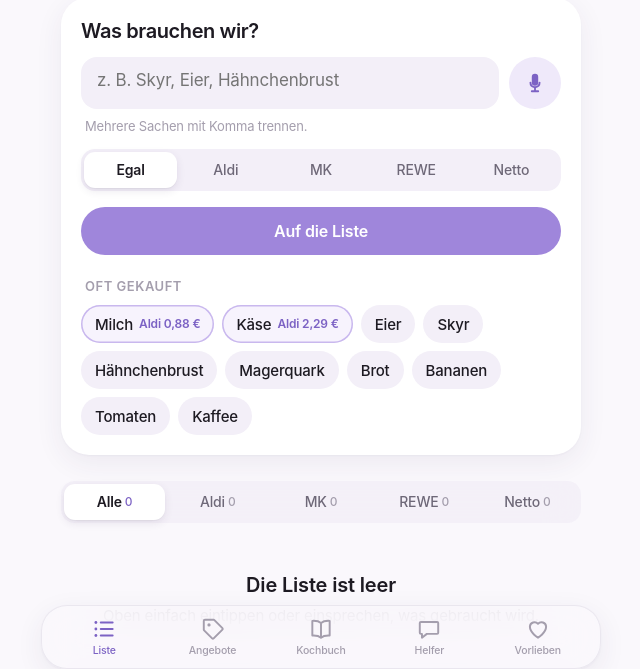
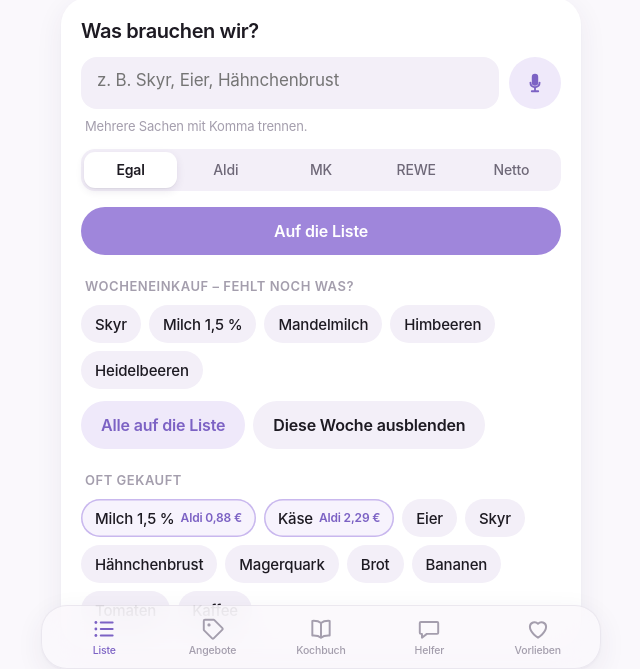
Before and after one commit to Blomska/Anna-Kai-Kueche, a website with bundled scripts: page index.html in a window 1280 px wide. Shown: the part 115-784 px from the top of the page, without its empty margins (319-959 px from the left). Built offline with nearby package versions, Linux system fonts and the light colour scheme; files whose address does not match are found by name.

Commit message:
Wissen aus euren Antworten: Schnittlauch, Fleisch, mild, Portionen, Küche, Milch 1,5 %, Wocheneinkauf
Co-Authored-By: Claude Opus 5.5 <noreply@anthropic.com>
Claude-Session: https://claude.ai/code/session_01DWUjFTFyDoQ4xqmWpBpMsY

```diff
--- a/app.js
+++ b/app.js
@@ -1991,7 +1991,7 @@ const AVOID_SYNONYMS = {
 };
 
 // Wörter nach „keine …", die keine Zutat sind („keine Zeit", „kein Problem")
-const AVOID_STOPWORDS = new Set(['zeit', 'lust', 'problem', 'ahnung', 'angst', 'ausnahme', 'mikrowell', 'ofen', 'thermomix', 'airfryer', 'heißluftfritteus', 'tag', 'woch', 'abend', 'resten', 'rest', 'eile', 'fertiggericht', 'frühling', 'lauchzwiebel']);
+const AVOID_STOPWORDS = new Set(['zeit', 'lust', 'problem', 'ahnung', 'angst', 'ausnahme', 'mikrowell', 'ofen', 'thermomix', 'airfryer', 'heißluftfritteus', 'tag', 'woch', 'abend', 'resten', 'rest', 'eile', 'fertiggericht', 'frühling', 'lauchzwiebel', 'grill', 'muss', 'stress']);
 
 function isAvoided(name, stems = avoidStems()) {
   const n = normalize(name);
@@ -2439,7 +2439,7 @@ function startWissenEntries() {
   return START_WISSEN.map((w, i) => ({ ...w, createdAt: i }));
 }
 
-/* ---------- Wocheneinkauf-Check (Do–Sa) ---------- */
+/* ---------- Wocheneinkauf-Check ---------- */
 
 function weekKey(date = new Date()) {
   // Samstag der laufenden Woche als Schlüssel
@@ -2451,13 +2451,11 @@ function weekKey(date = new Date()) {
 function renderWeeklyCheck() {
   const wrap = $('#weeklyWrap');
   if (!wrap) return;
-  const day = new Date().getDay(); // 4 = Do, 5 = Fr, 6 = Sa
   const dismissed = readJSON('kueche:wocheneinkauf-aus', '') === weekKey();
   const open = onListNames();
   const missing = WOCHENEINKAUF.filter((w) => !open.has(normalize(applyWissen(w.name))));
-  wrap.hidden = !(day >= 4 && day <= 6) || dismissed || !missing.length;
+  wrap.hidden = dismissed || !missing.length;
   if (wrap.hidden) return;
-  $('#weeklyTitle').textContent = day === 6 ? 'Heute ist Wocheneinkauf – fehlt noch was?' : 'Samstag ist Wocheneinkauf – fehlt noch was?';
   $('#weekly').innerHTML = missing.map((w) => `
     <button type="button" class="chip" data-weekly="${escapeHtml(w.name)}" data-weekly-qty="${escapeHtml(w.qty || '')}">
       <span>${escapeHtml(w.name)}${w.qty ? ` <small>(${escapeHtml(w.qty)})</small>` : ''}</span>
--- a/index.html
+++ b/index.html
@@ -84,7 +84,7 @@
           </form>
 
           <div class="weekly" id="weeklyWrap" hidden>
-            <h2 class="section-label" id="weeklyTitle">Samstag ist Wocheneinkauf – fehlt noch was?</h2>
+            <h2 class="section-label" id="weeklyTitle">Wocheneinkauf – fehlt noch was?</h2>
             <div class="chips" id="weekly"></div>
             <div class="weekly__actions">
               <button type="button" class="btn btn--tinted" id="weeklyAll">Alle auf die Liste</button>
--- a/sw.js
+++ b/sw.js
@@ -13,7 +13,7 @@
  * ------------------------------------------------------------------
  */
 
-const CACHE_VERSION = 'v5';
+const CACHE_VERSION = 'v6';
 const APP_CACHE = `kueche-app-${CACHE_VERSION}`;
 const CDN_CACHE = 'kueche-cdn-v1';
 
--- a/wissen.js
+++ b/wissen.js
@@ -19,7 +19,7 @@
  * ------------------------------------------------------------------
  */
 
-export const WISSEN_VERSION = 1;
+export const WISSEN_VERSION = 2;
 
 export const START_WISSEN = [
   {
@@ -32,12 +32,68 @@ export const START_WISSEN = [
     id: 'start-eiweiss',
     seit: 1,
     text: 'Wir kochen gern eiweißreich: Hähnchen, Pute, Fisch, Eier, Skyr, Quark, Hülsenfrüchte.'
+  },
+  // --- seit 2: Antworten von Anna und Kai (25.11.2026) ---
+  {
+    id: 'start-schnittlauch',
+    seit: 2,
+    text: 'Auch kein Schnittlauch. Rezepte damit sind okay – den Schnittlauch einfach weglassen.',
+    meiden: ['schnittlauch']
+  },
+  {
+    id: 'start-fleisch',
+    seit: 2,
+    text: 'Meist Geflügel (Hähnchen, Pute), manchmal Rind, selten Schwein, selten Fisch. Keine Meeresfrüchte.',
+    meiden: ['garnele', 'shrimp', 'scampi', 'muschel', 'tintenfisch', 'calamar', 'krabbe', 'meeresfrücht', 'hummer']
+  },
+  {
+    id: 'start-geschmack',
+    seit: 2,
+    text: 'Lieber mild gewürzt, nicht scharf. Gern italienisch, aber auch alles andere. Eher etwas weniger Kohlenhydrate, ist aber nicht wichtig.'
+  },
+  {
+    id: 'start-portionen',
+    seit: 2,
+    text: 'Meist für 2 Personen, aber beide essen viel (vor allem Kai): Mengen großzügig rechnen, etwa wie für 3.'
+  },
+  {
+    id: 'start-zeit',
+    seit: 2,
+    text: 'Unter der Woche wird abends gekocht, 30–60 Minuten. Am Wochenende mehr Zeit, dann auch mittags.'
+  },
+  {
+    id: 'start-kueche',
+    seit: 2,
+    text: 'Thermomix, Mikrowelle und Grill haben wir nicht. Herd, Backofen und alles andere ist da.'
+  },
+  {
+    id: 'start-alltag',
+    seit: 2,
+    text: 'Frühstück: nur ein Protein-Eiskaffee. Mit zur Arbeit: Skyr mit Obst, Granola und Nüsse. Snacks am liebsten extra eiweißreich, z. B. mit Skyr oder Magerquark.'
+  },
+  {
+    id: 'start-vorrat',
+    seit: 2,
+    text: 'Reis und Nudeln sind immer im Vorrat. Eigenmarken sind völlig in Ordnung.'
+  },
+  {
+    id: 'start-milch',
+    seit: 2,
+    text: 'Milch immer 1,5 %.',
+    wenn: 'Milch',
+    dann: 'Milch 1,5 %'
   }
 ];
 
 /**
  * Wocheneinkauf-Check: Sachen, die fast jede Woche gekauft werden.
- * Ab Donnerstag zeigt die App sie als „Fehlt noch was?"-Hinweis.
+ * Die App zeigt sie als „Fehlt noch was?"-Hinweis (pro Woche ausblendbar).
  * Leer = Hinweis ausgeblendet. Beispiel: [{ name: 'Skyr', qty: '2×' }]
  */
-export const WOCHENEINKAUF = [];
+export const WOCHENEINKAUF = [
+  { name: 'Skyr' },
+  { name: 'Milch 1,5 %' },
+  { name: 'Mandelmilch' },
+  { name: 'Himbeeren' },
+  { name: 'Heidelbeeren' }
+];
--- a/worker/src/index.js
+++ b/worker/src/index.js
@@ -58,8 +58,9 @@ const ReplySchema = z.object({
 const SYSTEM_PROMPT = `Du bist der Küchenhelfer in der App „Anna & Kai Küche“. Dir schreiben Anna oder Kai, ein Paar aus Lüdinghausen. Sie kaufen bei Aldi Nord, Marktkauf Nientied, REWE und Netto ein.
 
 Feste Regeln – immer einhalten:
-- KEINE Zwiebeln: Schlage nie Zwiebeln, Schalotten, Frühlings- oder Lauchzwiebeln vor, auch nicht als Zwiebelpulver – weder in "artikel" noch in "rezepte". Würze stattdessen z. B. mit Knoblauch, Lauch, Sellerie, Kräutern oder Gewürzen. Steht in einem eigenen Rezept von Anna oder Kai eine Zwiebel, übernimm das Rezept, weise aber kurz auf eine Alternative hin.
-- Eiweißreich: Gerichte mit einer guten Eiweißquelle (z. B. Hähnchen, Pute, Fisch, Eier, Skyr, Quark, Hüttenkäse, Hülsenfrüchte, Tofu). Nenne bei Rezepten grob das Eiweiß pro Portion.
+- KEINE Zwiebeln: Schlage nie Zwiebeln, Schalotten, Frühlings- oder Lauchzwiebeln vor, auch nicht als Zwiebelpulver, und auch keinen Schnittlauch – weder in "artikel" noch in "rezepte". Würze stattdessen z. B. mit Knoblauch, Lauch, Sellerie, Kräutern oder Gewürzen. Steht in einem eigenen Rezept von Anna oder Kai eine Zwiebel, übernimm das Rezept, weise aber kurz auf eine Alternative hin.
+- Eiweißreich: Gerichte mit einer guten Eiweißquelle (z. B. Hähnchen, Pute, Fisch, Eier, Skyr, Quark, Hüttenkäse, Hülsenfrüchte, Tofu). Nenne bei Rezepten grob das Eiweiß pro Portion. Snacks am liebsten extra eiweißreich, z. B. mit Skyr oder Magerquark.
+- Keine Meeresfrüchte. Nur Herd und Backofen – keine Mikrowelle, kein Grill, kein Thermomix.
 - Was im Gedächtnis steht (Vorlieben), hat immer Vorrang.
 
 Wie du antwortest:
```
Also changed, not shown: scripts/ki-auswertung.mjs (+7 -5 lines).
